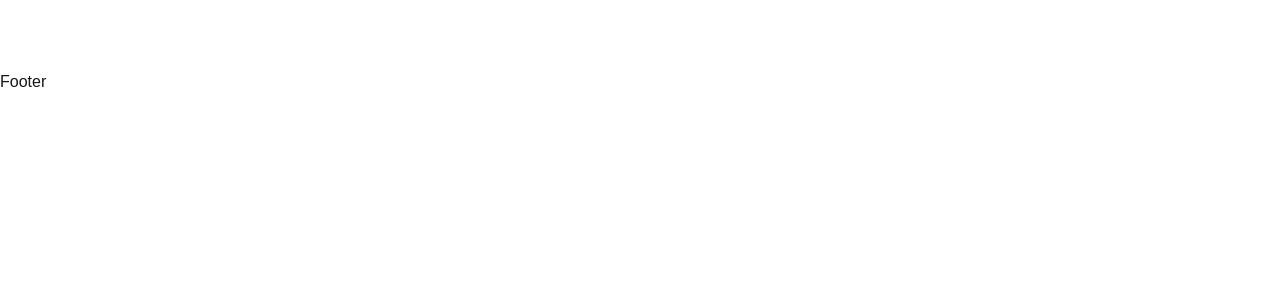
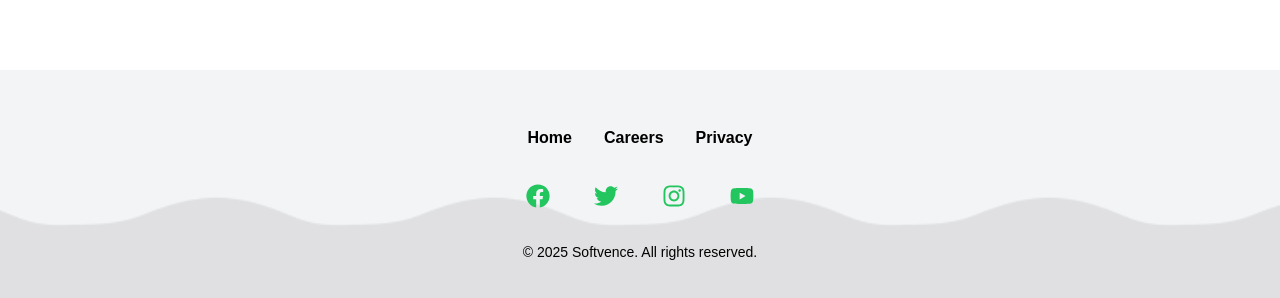
Before and after one commit to Rashad-Stack/softvence-skill-job, a Next.js app: page / in a window 1280 px wide. Shown: the part 830-1128 px from the top of the page. Before the commit the page ends 924 px from the top, so only its background shows below. Built offline with nearby package versions, Linux system fonts and the light colour scheme.

Commit message:
add footer

```diff
--- a/shared/Footer.jsx
+++ b/shared/Footer.jsx
@@ -1,3 +1,84 @@
+'use client';
+
+import { FaFacebook, FaTwitter, FaInstagram, FaYoutube } from 'react-icons/fa';
+import Link from 'next/link';
+import bg from '@/assets/images/BG.png';
+import Image from 'next/image';
+
 export default function Footer() {
-  return <div>Footer</div>;
+
+  const currentYear = new Date().getFullYear();
+
+  return <footer
+      className="w-full py-14 h-[260px] bg-center bg-cover bg-no-repeat text-white bg-[#f3f4f6]"
+      style={{ backgroundImage: `url(${bg.src})`}}
+    >
+      <div className="max-w-7xl mx-auto text-center px-4">
+        {/* Navigation Links */}
+        <nav className="mb-6">
+          <ul className="flex justify-center space-x-8 font-semibold text-black ">
+            <li>
+              <Link href="/" className="" aria-label="Go to homepage">
+                Home
+              </Link>
+            </li>
+            <li>
+              <Link href="/career" className="" aria-label="Career opportunities">
+                Careers
+              </Link>
+            </li>
+            <li>
+              <Link href="/privacy" className="" aria-label="Privacy policy">
+                Privacy
+              </Link>
+            </li>
+          </ul>
+        </nav>
+
+        {/* Social Media Icons */}
+        <div className="flex justify-center space-x-6 mt-4 text-[#22c55e]">
+          <a
+            href="https://facebook.com"
+            target="_blank"
+            rel="noopener noreferrer"
+            className=" rounded-full p-2.5 hover:bg-[#22c55e] hover:text-white transition duration-300"
+            aria-label="Facebook"
+          >
+            <FaFacebook size={24} />
+          </a>
+          <a
+            href="https://twitter.com"
+            target="_blank"
+            rel="noopener noreferrer"
+            className=" rounded-full p-2.5 hover:bg-[#22c55e] hover:text-white transition duration-300"
+            aria-label="Twitter"
+          >
+            <FaTwitter size={24} />
+          </a>
+          <a
+            href="https://instagram.com"
+            target="_blank"
+            rel="noopener noreferrer"
+            className=" rounded-full p-2.5 hover:bg-[#22c55e] hover:text-white transition duration-300"
+            aria-label="Instagram"
+          >
+            <FaInstagram size={24} />
+          </a>
+          <a
+            href="https://youtube.com"
+            target="_blank"
+            rel="noopener noreferrer"
+            className="rounded-full p-2.5 hover:bg-[#22c55e] hover:text-white transition duration-300"
+            aria-label="YouTube"
+          >
+            <FaYoutube size={24} />
+          </a>
+        </div>
+
+        {/* Footer Bottom Text */}
+        <div className="mt-6 text-sm text-black">
+          <p>© {currentYear} Softvence. All rights reserved.</p>
+        </div>
+      </div>
+    </footer>;
 }
```
Also changed, not shown: assets/images/footer-bg.svg.
